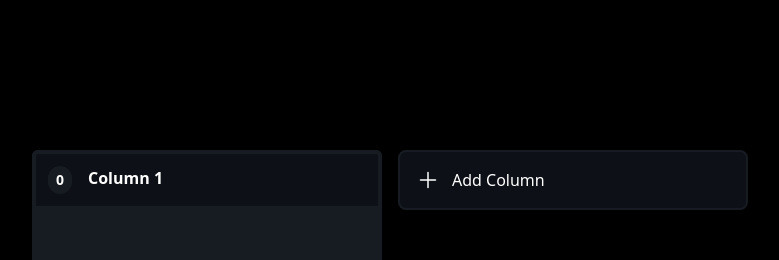
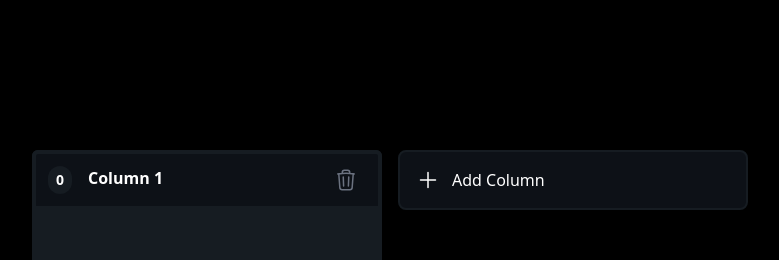
Before and after one commit to Tejaspatade/bookies, a React (Vite) app: page / in a window 1280 px wide. Both pictures are taken after a click on the button "Add Column". Shown: the top 260 px of the page, without its empty margins (250-1029 px from the left). Built offline with nearby package versions, Linux system fonts and the light colour scheme.

Commit message:
Components UI Prepped

```diff
--- a/src/components/ColumnContainer.tsx
+++ b/src/components/ColumnContainer.tsx
@@ -1,20 +1,28 @@
-import { Column } from "../types/Column";
+import DeleteIcon from "../icons/DeleteIcon";
+import { Column, Id } from "../types/Column";
 
 interface Props {
 	column: Column;
+	deleteColumn: (id: Id) => void;
 }
 
-const ColumnContainer = ({ column }: Props) => {
+const ColumnContainer = ({ column, deleteColumn }: Props) => {
 	return (
 		<div className="bg-colBg w-[350px] h-[500px] max-h-[500px] rounded-md flex flex-col">
 			{/* Title */}
-			<div className="bg-mainBg text-md h-[60px] cursor-grab rounded-md rounded-b-none p-3 font-bold border-colBg border-4">
+			<div className="bg-mainBg text-md h-[60px] cursor-grab rounded-md rounded-b-none p-3 font-bold border-colBg border-4 flex items-center justify-between">
 				<div className="flex gap-4">
 					<div className="flex justify-center items-center bg-colBg px-2 py-1 text-sm rounded-full">
 						0
 					</div>
 					{column.title}
 				</div>
+				<button
+					className="stroke-gray-500 hover:stroke-white hover:bg-colBg rounded px-2 py-2"
+					onClick={() => deleteColumn(column.id)}
+				>
+					<DeleteIcon />
+				</button>
 			</div>
 
 			{/* Bookmarks */}
--- a/src/components/KanbanBoard.tsx
+++ b/src/components/KanbanBoard.tsx
@@ -1,8 +1,8 @@
 import { useState } from "react";
 
 import ColumnContainer from "./ColumnContainer";
-import PlusIcon from "../icons/PlusIcon";
-import { Column } from "../types/Column";
+import AddIcon from "../icons/AddIcon";
+import { Column, Id } from "../types/Column";
 import { generateId } from "../utils/utils";
 
 const KanbanBoard = () => {
@@ -19,19 +19,29 @@
 		setCols([...cols, newCol]);
 	}
 
+	function deleteColumn(id: Id) {
+		console.log(`Deleting column with id: ${id}`);
+
+		setCols((prev) => prev.filter((col) => col.id !== id));
+	}
+
 	return (
 		<div className="m-auto flex min-h-screen w-full items-center justify-center overflow-x-auto overflow-y-hidden px-[40px]">
 			<div className="m-auto flex gap-4">
 				<div className="flex gap-4">
 					{cols.map((column) => (
-						<ColumnContainer column={column} key={column.id} />
+						<ColumnContainer
+							column={column}
+							deleteColumn={deleteColumn}
+							key={column.id}
+						/>
 					))}
 				</div>
 				<button
 					className="h-[60px] w-[350px] min-w-[350px] cursor-pointer rounded-lg bg-mainBg border-2 border-colBg p-4 ring-rose-500 hover:ring-2 flex gap-3"
 					onClick={createNewCol}
 				>
-					<PlusIcon />
+					<AddIcon />
 					<span>Add Column</span>
 				</button>
 			</div>
--- a/src/icons/PlusIcon.tsx
+++ b/src/icons/AddIcon.tsx
@@ -1,4 +1,4 @@
-const PlusIcon = () => {
+const AddIcon = () => {
 	return (
 		<svg
 			xmlns="http://www.w3.org/2000/svg"
@@ -17,4 +17,4 @@
 	);
 };
 
-export default PlusIcon;
+export default AddIcon;
--- /dev/null
+++ b/src/icons/DeleteIcon.tsx
@@ -0,0 +1,19 @@
+const DeleteIcon = () => {
+	return (
+		<svg
+			xmlns="http://www.w3.org/2000/svg"
+			fill="none"
+			viewBox="0 0 24 24"
+			strokeWidth={1.5}
+			className="w-6 h-6"
+		>
+			<path
+				strokeLinecap="round"
+				strokeLinejoin="round"
+				d="M14.74 9l-.346 9m-4.788 0L9.26 9m9.968-3.21c.342.052.682.107 1.022.166m-1.022-.165L18.16 19.673a2.25 2.25 0 01-2.244 2.077H8.084a2.25 2.25 0 01-2.244-2.077L4.772 5.79m14.456 0a48.108 48.108 0 00-3.478-.397m-12 .562c.34-.059.68-.114 1.022-.165m0 0a48.11 48.11 0 013.478-.397m7.5 0v-.916c0-1.18-.91-2.164-2.09-2.201a51.964 51.964 0 00-3.32 0c-1.18.037-2.09 1.022-2.09 2.201v.916m7.5 0a48.667 48.667 0 00-7.5 0"
+			/>
+		</svg>
+	);
+};
+
+export default DeleteIcon;
```
